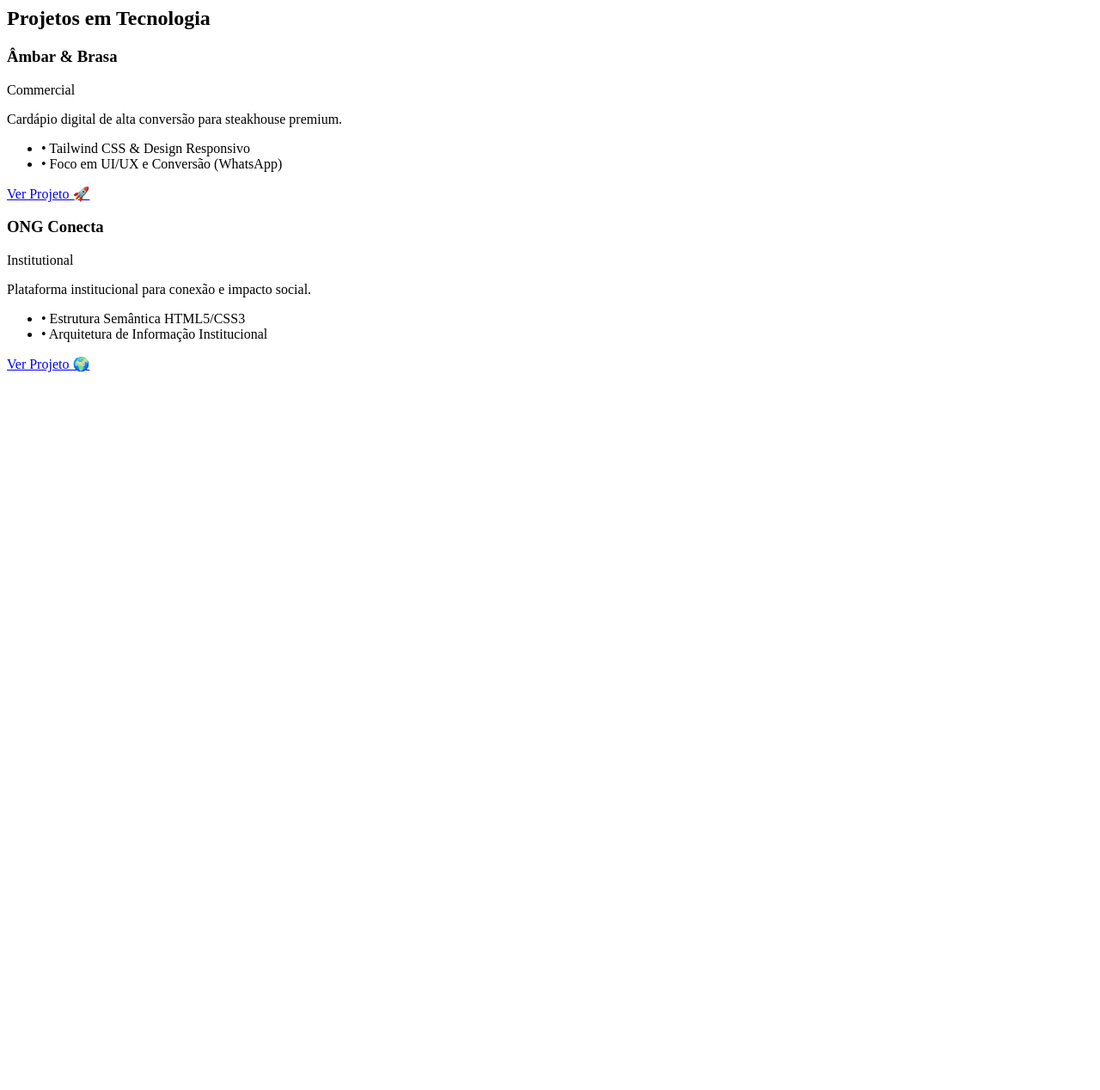
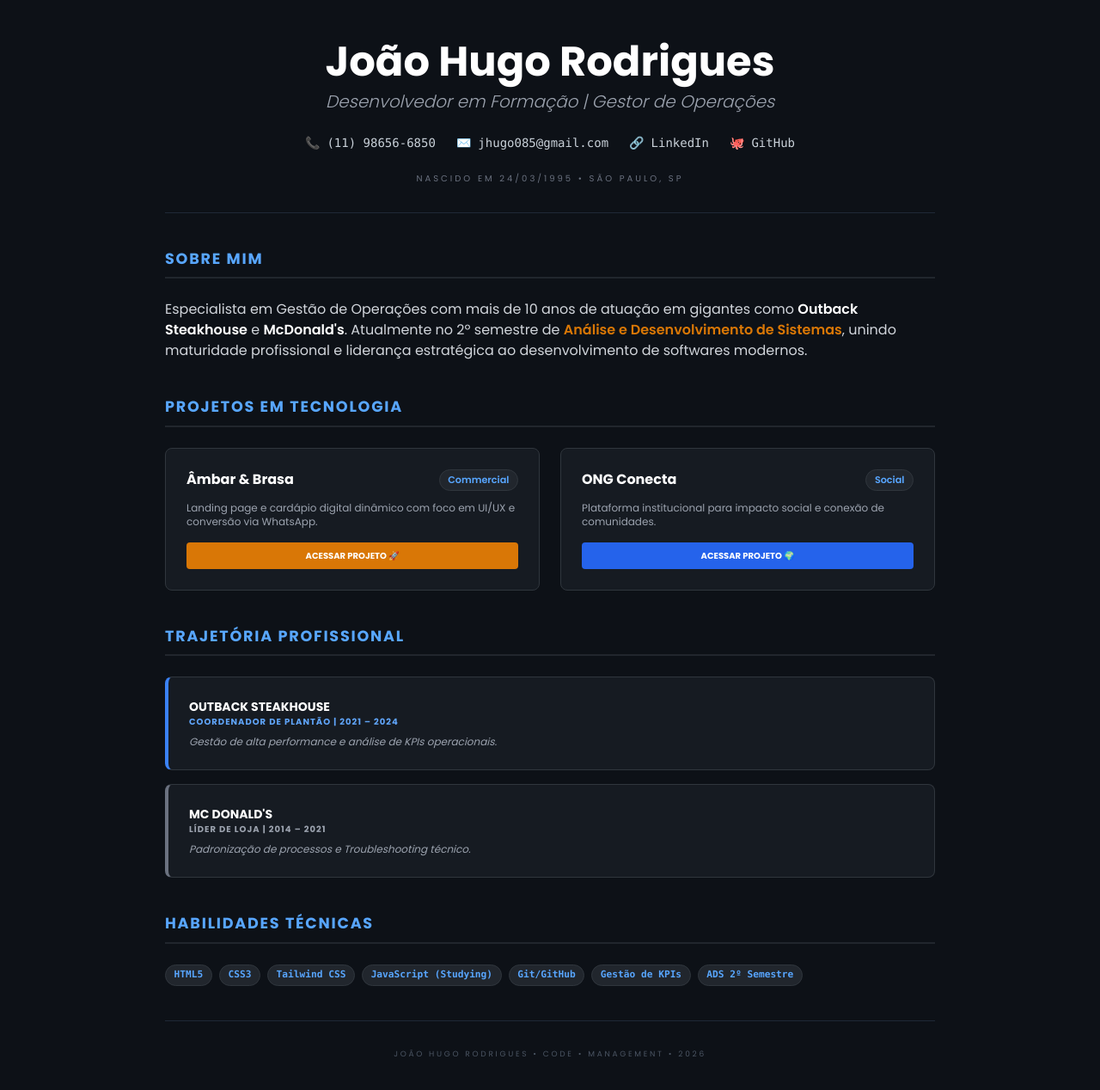
Before and after one commit to joaohugorodrigues/Curriculo-tech-, a plain HTML site: page index.html in a window 1280 px wide. Shown: the whole page at 86% size. Before the commit the page ends 800 px from the top, so only its background shows below. Drawn offline with nearby package versions, Linux system fonts and the light colour scheme.

Commit message:
Refactor index.html with new sections and styles
Refactor index.html to improve structure and add content.

```diff
--- a/index.html
+++ b/index.html
@@ -1,40 +1,119 @@
-<section id="projetos">
+<!DOCTYPE html>
+<html lang="pt-br" class="scroll-smooth">
+<head>
+    <meta charset="UTF-8">
+    <meta name="viewport" content="width=device-width, initial-scale=1.0">
+    <title>João Hugo Rodrigues | Desenvolvedor & Gestor</title>
+    <script src="https://cdn.tailwindcss.com"></script>
+    <link href="https://fonts.googleapis.com/css2?family=Poppins:wght@300;400;600;700&family=Roboto+Mono:wght@400;600&display=swap" rel="stylesheet">
+    <style>
+        body { font-family: 'Poppins', sans-serif; background-color: #0d1117; color: #c9d1d9; line-height: 1.6; }
+        h1, h2, h3 { font-family: 'Poppins', sans-serif; color: #58a6ff; }
+        .section-title { border-bottom: 2px solid #21262d; padding-bottom: 0.5rem; margin-bottom: 1.5rem; color: #58a6ff; text-transform: uppercase; letter-spacing: 0.1em; font-size: 1.1rem; font-weight: 700; }
+        .card { background-color: #161b22; border: 1px solid #30363d; border-radius: 0.5rem; padding: 1.5rem; transition: all 0.3s ease; }
+        .card:hover { border-color: #58a6ff; transform: translateY(-2px); }
+        .highlight-text { color: #d97706; font-weight: 600; }
+        .badge { background-color: #21262d; color: #58a6ff; padding: 0.2rem 0.6rem; border-radius: 9999px; font-size: 0.7rem; font-weight: 600; border: 1px solid #30363d; }
+    </style>
+</head>
+<body class="p-4 md:p-12">
+
+    <div class="max-w-4xl mx-auto space-y-10">
+
+        <header class="text-center pb-8 border-b border-gray-800">
+            <h1 class="text-3xl md:text-5xl font-bold mb-2 text-white">João Hugo Rodrigues</h1>
+            <p class="text-lg md:text-xl text-gray-400 font-light italic">Desenvolvedor em Formação | Gestor de Operações</p>
+
+            <div class="mt-6 text-sm flex justify-center flex-wrap gap-x-6 gap-y-3 font-mono">
+                <a href="https://wa.me/5511986566850" target="_blank" class="flex items-center gap-2 hover:text-green-400 transition">
+                    <span class="text-green-500">📞</span> (11) 98656-6850
+                </a>
+                <a href="mailto:jhugo085@gmail.com" target="_blank" class="flex items-center gap-2 hover:text-red-400 transition">
+                    <span class="text-red-400">✉️</span> jhugo085@gmail.com
+                </a>
+                <a href="https://www.linkedin.com/in/joaohugorodrigues" target="_blank" class="flex items-center gap-2 hover:text-blue-400 transition">
+                    <span class="text-blue-400">🔗</span> LinkedIn
+                </a>
+                <a href="https://github.com/joaohugorodrigues" target="_blank" class="flex items-center gap-2 hover:text-white transition">
+                    <span class="text-white">🐙</span> GitHub
+                </a>
+            </div>
+            <p class="text-[10px] text-gray-500 mt-6 uppercase tracking-[0.3em]">Nascido em 24/03/1995 • São Paulo, SP</p>
+        </header>
+
+        <section>
+            <h2 class="section-title">Sobre Mim</h2>
+            <p class="text-sm md:text-base text-gray-300">
+                Especialista em Gestão de Operações com mais de 10 anos de atuação em gigantes como <span class="text-white font-semibold">Outback Steakhouse</span> e <span class="text-white font-semibold">McDonald's</span>. Atualmente no 2º semestre de <span class="highlight-text">Análise e Desenvolvimento de Sistemas</span>, unindo maturidade profissional e liderança estratégica ao desenvolvimento de softwares modernos.
+            </p>
+        </section>
+
+        <section>
             <h2 class="section-title">Projetos em Tecnologia</h2>
             <div class="grid md:grid-cols-2 gap-6">
 
-        <div class="card border-amber-600/30 flex flex-col justify-between">
+                <div class="card flex flex-col justify-between">
                     <div>
-                <div class="flex justify-between items-center mb-4">
-                    <h3 class="text-xl font-bold text-white">Âmbar & Brasa</h3>
-                    <span class="badge text-amber-500 border-amber-500/30 font-mono text-[10px]">Commercial</span>
+                        <div class="flex justify-between items-center mb-3">
+                            <h3 class="font-bold text-white">Âmbar & Brasa</h3>
+                            <span class="badge">Commercial</span>
                         </div>
-                <p class="text-sm text-gray-400 mb-4">Cardápio digital de alta conversão para steakhouse premium.</p>
-                <ul class="text-xs text-gray-500 space-y-2 mb-6">
-                    <li>• Tailwind CSS & Design Responsivo</li>
-                    <li>• Foco em UI/UX e Conversão (WhatsApp)</li>
-                </ul>
+                        <p class="text-xs text-gray-400 mb-4">Landing page e cardápio digital dinâmico com foco em UI/UX e conversão via WhatsApp.</p>
                     </div>
-            <a href="https://joaohugorodrigues.github.io/Ambar-Brasa-Steakhouse/" target="_blank" class="text-center bg-amber-600 hover:bg-amber-700 text-white px-4 py-2 rounded text-xs font-bold uppercase tracking-wider transition">
-                Ver Projeto 🚀
+                    <a href="https://joaohugorodrigues.github.io/Ambar-Brasa-Steakhouse/" target="_blank" class="w-full text-center bg-amber-600 hover:bg-amber-700 text-white py-2 rounded text-[10px] font-bold uppercase transition">
+                        Acessar Projeto 🚀
                     </a>
                 </div>
 
-        <div class="card border-blue-600/30 flex flex-col justify-between">
+                <div class="card flex flex-col justify-between">
                     <div>
-                <div class="flex justify-between items-center mb-4">
-                    <h3 class="text-xl font-bold text-white">ONG Conecta</h3>
-                    <span class="badge text-blue-400 border-blue-400/30 font-mono text-[10px]">Institutional</span>
+                        <div class="flex justify-between items-center mb-3">
+                            <h3 class="font-bold text-white">ONG Conecta</h3>
+                            <span class="badge">Social</span>
                         </div>
-                <p class="text-sm text-gray-400 mb-4">Plataforma institucional para conexão e impacto social.</p>
-                <ul class="text-xs text-gray-500 space-y-2 mb-6">
-                    <li>• Estrutura Semântica HTML5/CSS3</li>
-                    <li>• Arquitetura de Informação Institucional</li>
-                </ul>
+                        <p class="text-xs text-gray-400 mb-4">Plataforma institucional para impacto social e conexão de comunidades.</p>
                     </div>
-            <a href="https://joaohugorodrigues.github.io/ONG-CONECTA-/" target="_blank" class="text-center bg-blue-600 hover:bg-blue-700 text-white px-4 py-2 rounded text-xs font-bold uppercase tracking-wider transition">
-                Ver Projeto 🌍
+                    <a href="https://joaohugorodrigues.github.io/ONG-CONECTA-/" target="_blank" class="w-full text-center bg-blue-600 hover:bg-blue-700 text-white py-2 rounded text-[10px] font-bold uppercase transition">
+                        Acessar Projeto 🌍
                     </a>
                 </div>
 
             </div>
         </section>
+
+        <section>
+            <h2 class="section-title">Trajetória Profissional</h2>
+            <div class="space-y-4">
+                <div class="card border-l-4 border-l-blue-500">
+                    <h3 class="text-sm font-bold text-white">OUTBACK STEAKHOUSE</h3>
+                    <p class="text-[10px] text-blue-400 mb-2 uppercase tracking-widest font-bold">Coordenador de Plantão | 2021 – 2024</p>
+                    <p class="text-xs text-gray-400 italic">Gestão de alta performance e análise de KPIs operacionais.</p>
+                </div>
+                <div class="card border-l-4 border-l-gray-500">
+                    <h3 class="text-sm font-bold text-white">MC DONALD'S</h3>
+                    <p class="text-[10px] text-gray-400 mb-2 uppercase tracking-widest font-bold">Líder de Loja | 2014 – 2021</p>
+                    <p class="text-xs text-gray-400 italic">Padronização de processos e Troubleshooting técnico.</p>
+                </div>
+            </div>
+        </section>
+
+        <section>
+            <h2 class="section-title">Habilidades Técnicas</h2>
+            <div class="flex flex-wrap gap-2 font-mono text-[10px]">
+                <span class="badge">HTML5</span>
+                <span class="badge">CSS3</span>
+                <span class="badge">Tailwind CSS</span>
+                <span class="badge">JavaScript (Studying)</span>
+                <span class="badge">Git/GitHub</span>
+                <span class="badge">Gestão de KPIs</span>
+                <span class="badge">ADS 2º Semestre</span>
+            </div>
+        </section>
+
+        <footer class="text-center text-gray-600 text-[9px] pt-8 border-t border-gray-800 uppercase tracking-[0.3em]">
+            <p>João Hugo Rodrigues • Code • Management • 2026</p>
+        </footer>
+
+    </div>
+</body>
+</html>
```
Lines whose indentation alone changed are shown as unchanged.
